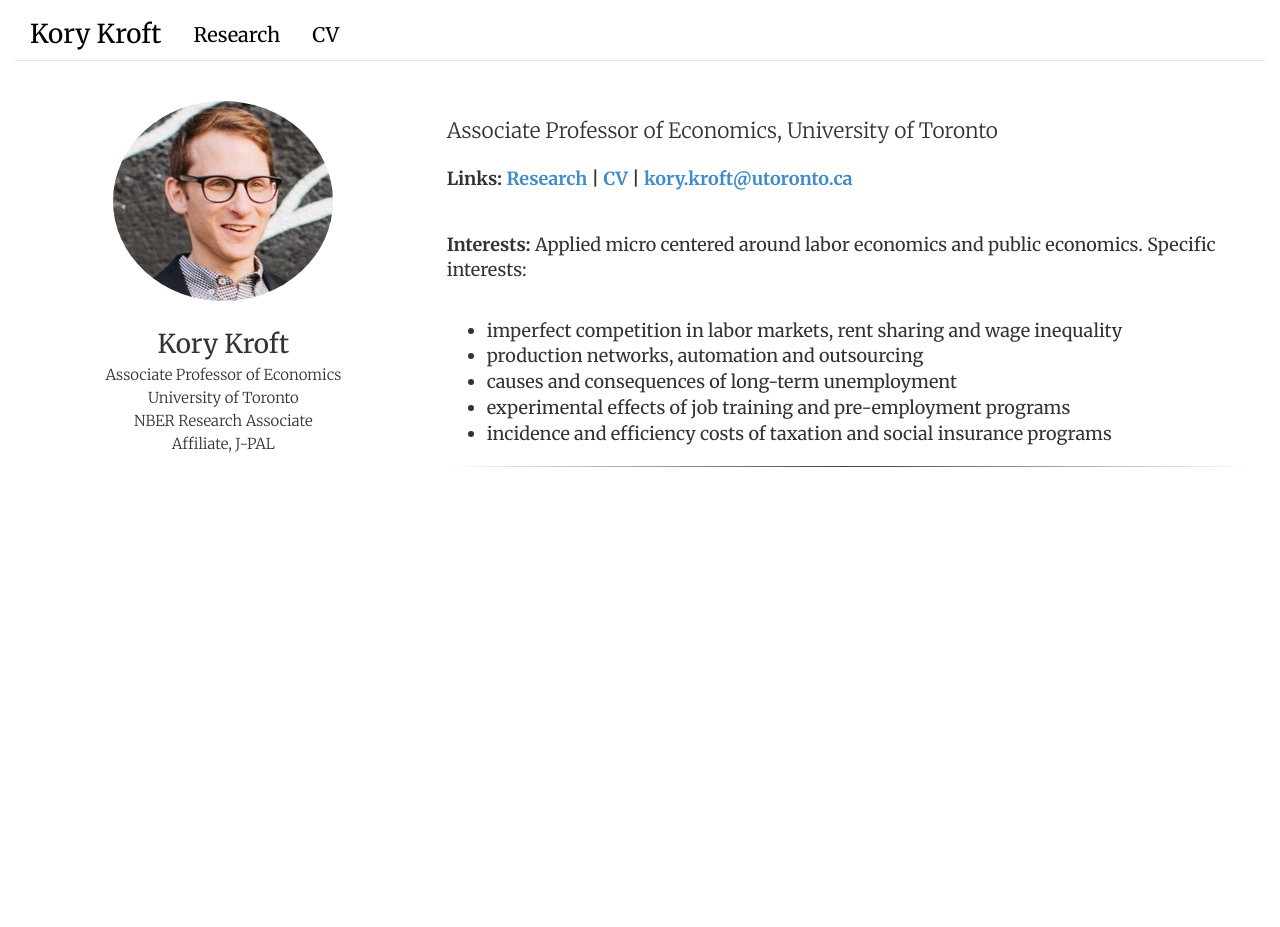
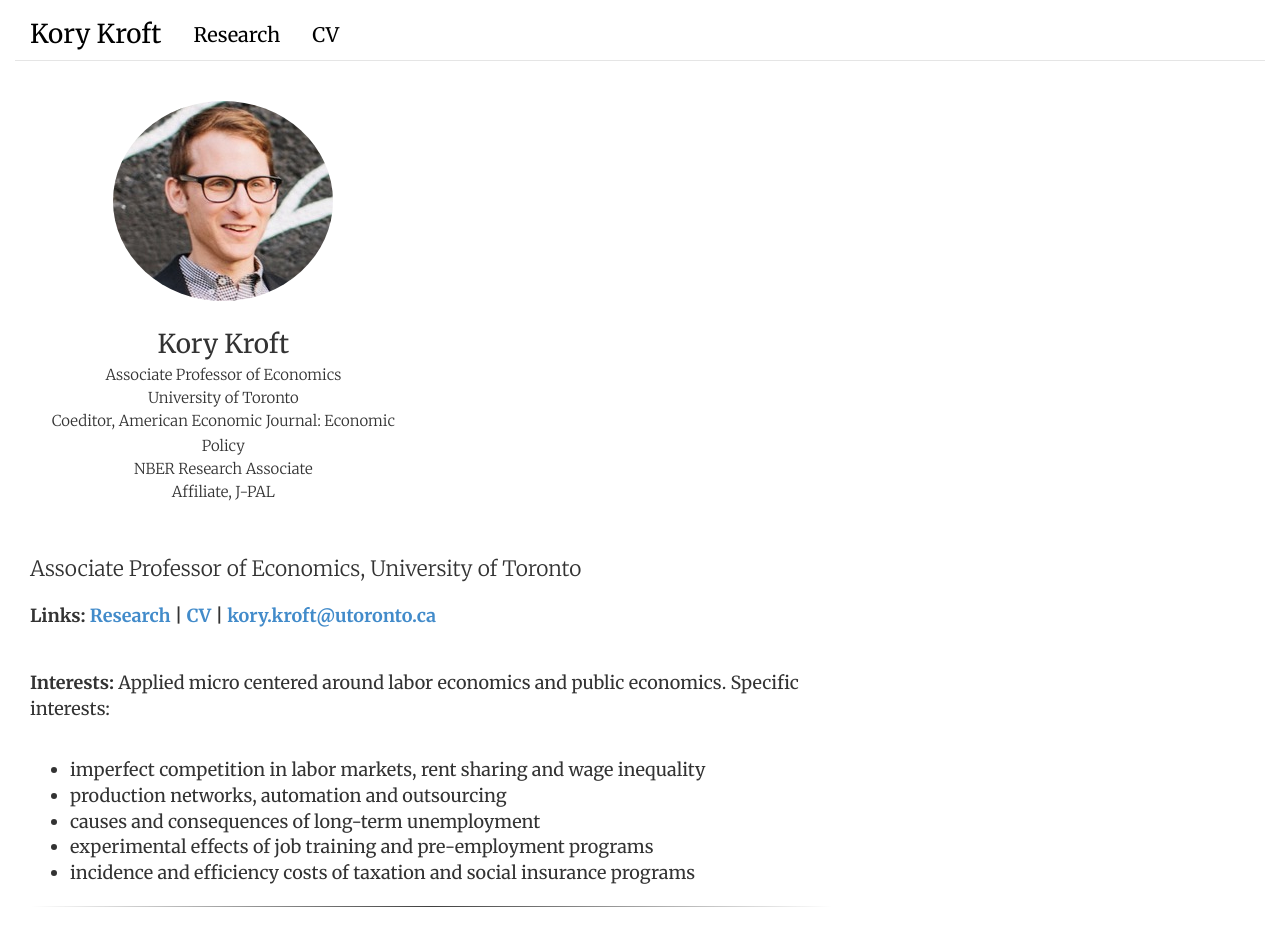
Before and after one commit to korykroft/korykroft.github.io, a Jekyll site: the page built from index.html, in a window 1280 px wide. Built offline with Jekyll 4.4.1, drawn with Linux system fonts in a browser that asks for light colours; before the commit the page ends 900 px from its top, so only the background shows below that.

Commit message:
Update index.html

```diff
--- a/index.html
+++ b/index.html
@@ -21,6 +21,10 @@
 		</div>
 		<div class="portrait-subtitle-2">
 			<p>University of Toronto</p>
+		</div>
+		</div>
+		<div class="portrait-subtitle-2">
+			<p>Coeditor, American Economic Journal: Economic Policy</p>
 		</div>
 		<div class="portrait-subtitle-3">
 			<p>NBER Research Associate</p>
```
